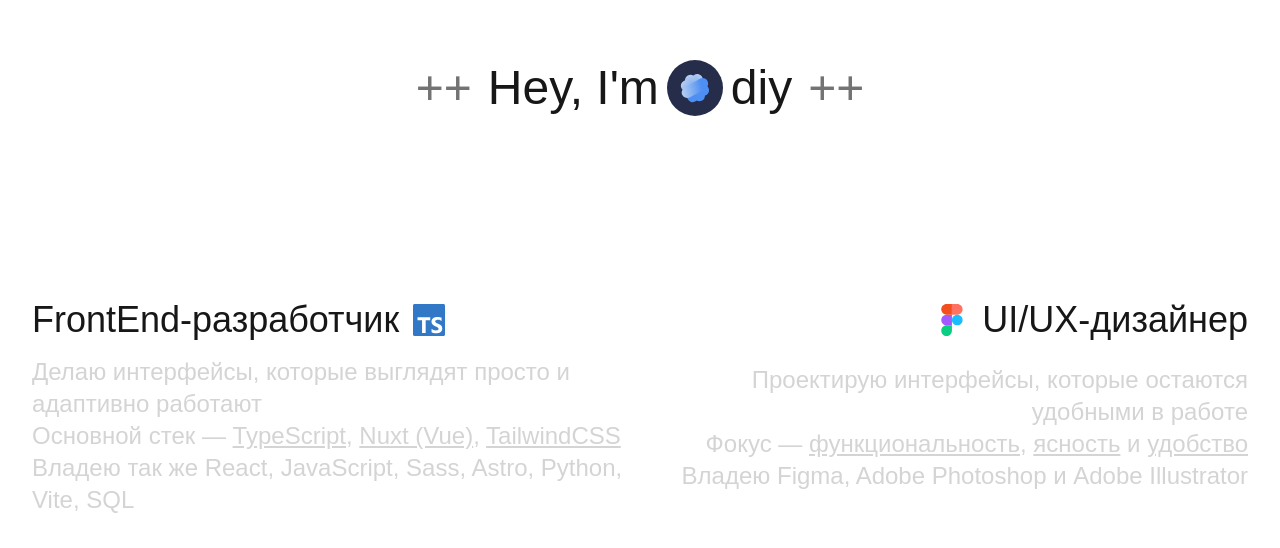
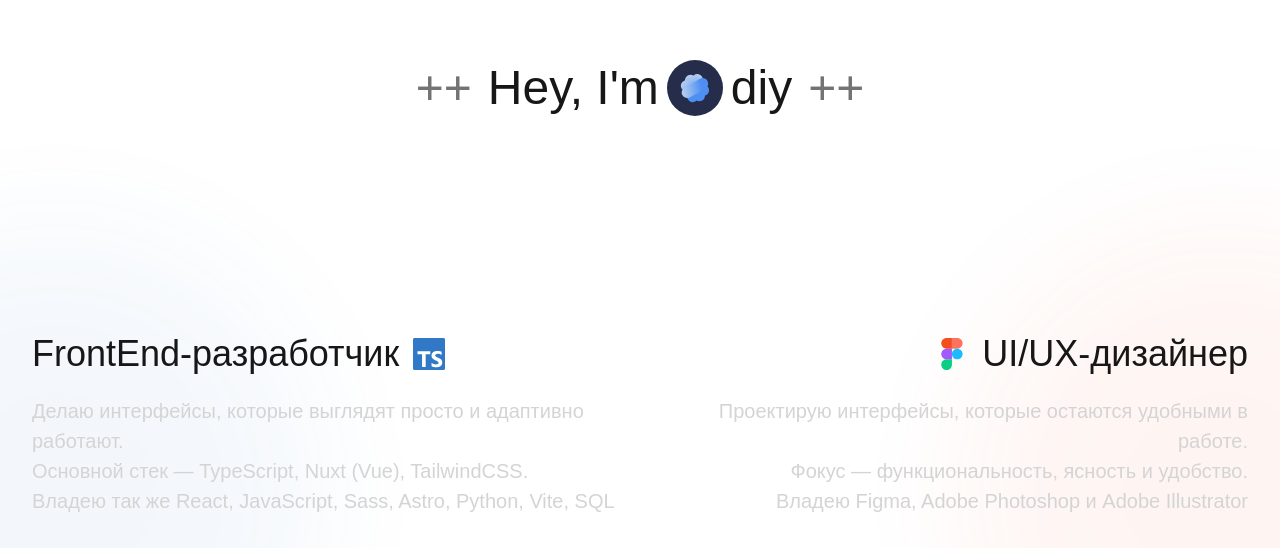
Before and after one commit to j0u1/www, a Next.js app: page / in a window 1280 px wide. Shown: the part 252-800 px from the top of the page. Built offline with nearby package versions, Linux system fonts and the light colour scheme.

Commit message:
feat(Main): refactor About and Skills components, add H1, H2, P components, and skills data

```diff
--- a/app/components/Main/About.tsx
+++ b/app/components/Main/About.tsx
@@ -1,13 +1,14 @@
+import H1 from "../UI/Heading/H1";
 import LogoAndAvatar from "./LogoAndAvatar";
 
 export default function About() {
   return (
     <section className="min-h-162.5 h-[85dvh] flex items-center justify-center">
-      <h1 className="flex items-center gap-4 text-[clamp(1.5rem,5vw,3rem)]">
+      <H1 className="flex items-center gap-4">
         <Cross />
         <span className="flex gap-2 items-center">Hey, I'm <LogoAndAvatar /> diy</span>
         <Cross />
-      </h1>
+      </H1>
     </section>
   )
 }
--- a/app/components/Main/LogoAndAvatar.tsx
+++ b/app/components/Main/LogoAndAvatar.tsx
@@ -7,7 +7,7 @@ import { useState } from "react";
 export default function LogoAndAvatar() {
   const [changeLogo, setChangeLogo] = useState(true);
   const sizeClass = "size-8 md:size-10 lg:size-14"
-  const logoClasses = `${sizeClass} hover:scale-105 active:scale-105 duration-300 transition-all origin-center`
+  const logoClasses = `${sizeClass} hover:scale-105 active:scale-105 duration-300 transition-all origin-bottom-right`
 
   return (
     <div onClick={() => setChangeLogo(!changeLogo)} className={`${sizeClass} cursor-pointer`}>
--- a/app/components/Main/Skills.tsx
+++ b/app/components/Main/Skills.tsx
@@ -1,34 +1,29 @@
-import FigmaLogo from "../icons/Logos/FigmaLogo";
-import TSLogo from "../icons/Logos/TSLogo";
+import { skillsText } from "@/app/data/skillsText";
+import H2 from "../UI/Heading/H2";
+import P from "../UI/Heading/P";
 
 export default function Skills() {
+  const iconSizes = "size-5 md:size-6 lg:size-8 duration-300 transition-all"
+
   return (
-    <section className="absolute bottom-0 left-0 right-0 p-4 lg:p-8 duration-300 transition-all w-full flex justify-between">
-
-      <div className="relative flex flex-col gap-4 group/frontend">
-        <h1 className="relative z-10 text-4xl flex items-center gap-3.5">
-          FrontEnd-разработчик <TSLogo className="size-8" />
-        </h1>
-        <p className="relative z-10 text-2xl text-neutral-300">
-          Делаю интерфейсы, которые выглядят просто и адаптивно работают <br />
-          Основной стек — <span className="underline decoration-accent">TypeScript</span>, <span className="underline decoration-accent">Nuxt (Vue)</span>, <span className="underline decoration-accent">TailwindCSS</span> <br />
-          Владею так же React, JavaScript, Sass, Astro, Python, Vite, SQL
-        </p>
-        {/* <div className="absolute size-132 rounded-full bg-[#3178C6] -bottom-60 -left-60 blur-3xl opacity-5 group-hover/frontend:opacity-10 duration-500 transition-all" /> */}
-      </div>
-
-      <div className="relative flex flex-col gap-6 text-right group/uxui">
-        <h1 className="relative z-10 text-4xl flex items-center gap-3.5 justify-end">
-          <FigmaLogo className="size-8" />
-          UI/UX-дизайнер
-        </h1>
-        <p className="relative z-10 text-2xl text-neutral-300">
-          Проектирую интерфейсы, которые остаются удобными в работе <br />
-          Фокус — <span className="underline decoration-accent">функциональность</span>, <span className="underline decoration-accent">ясность</span> и <span className="underline decoration-accent">удобство</span>  <br />
-          Владею Figma, Adobe Photoshop и Adobe Illustrator
-        </p>
-        {/* <div className="absolute size-132 rounded-full bg-[#F24E1E] -bottom-60 -right-60 blur-3xl opacity-5 group-hover/uxui:opacity-10 duration-500 transition-all" /> */}
-      </div>
+    <section className="absolute bottom-0 left-0 right-0 p-4 lg:p-8 duration-300 transition-all w-full flex flex-col lg:flex-row gap-4 lg:gap-0 justify-between">
+      {skillsText.map((skill, index) => (
+        <div key={index} className={`relative flex flex-col gap-6 ${skill.right ? 'text-right group/uxui' : 'text-left group/frontend'}`}>
+          <H2 className={`relative z-10 leading-none flex items-center gap-3.5 ${skill.right ? 'justify-end' : 'justify-start'}`}>
+            {skill.right && skill.icon && <skill.icon className={`${iconSizes}`} />}
+            {skill.title}
+            {!skill.right && skill.icon && <skill.icon className={`${iconSizes}`} />}
+          </H2>
+          <P className="relative z-10">
+            {skill.description.map((line, i) => (
+              <span key={i} className="block">
+                {line}
+              </span>
+            ))}
+          </P>
+          <div className={`absolute size-132 rounded-full opacity-5 -bottom-60 blur-3xl duration-500 transition-all ${skill.right ? 'group-hover/uxui:opacity-10 bg-[#F24e1e] -right-60' : 'group-hover/frontend:opacity-10 bg-[#3178c6] -left-60'}`} />
+        </div>
+      ))}
     </section>
   )
 }
--- /dev/null
+++ b/app/components/UI/Heading/H1.tsx
@@ -0,0 +1,3 @@
+export default function H1({ children, className }: headingProps) {
+  return <h1 className={`text-[clamp(1.75rem,5vw,3rem)] font-medium duration-300 transition-all ${className}`}>{children}</h1>;
+}
--- /dev/null
+++ b/app/components/UI/Heading/H2.tsx
@@ -0,0 +1,7 @@
+export default function H2({ children, className }: headingProps) {
+  return (
+    <h2 className={`text-[clamp(1.25rem,3vw,2.25rem)] font-medium duration-300 transition-all ${className}`}>
+      {children}
+    </h2>
+  );
+}
--- /dev/null
+++ b/app/components/UI/Heading/P.tsx
@@ -0,0 +1,7 @@
+export default function P({ children, className }: headingProps) {
+  return (
+    <p className={`text-[clamp(1.05rem,1.6vw,1.25rem)] text-neutral-300  duration-300 transition-all ${className}`}>
+      {children}
+    </p>
+  );
+}
--- /dev/null
+++ b/app/data/skillsText.ts
@@ -0,0 +1,24 @@
+import FigmaLogo from "../components/icons/Logos/FigmaLogo";
+import TSLogo from "../components/icons/Logos/TSLogo";
+
+export const skillsText = [
+  {
+    icon: TSLogo,
+    title: "FrontEnd-разработчик",
+    description: [
+      "Делаю интерфейсы, которые выглядят просто и адаптивно работают.",
+      "Основной стек — TypeScript, Nuxt (Vue), TailwindCSS.",
+      "Владею так же React, JavaScript, Sass, Astro, Python, Vite, SQL"
+    ]
+  },
+  {
+    icon: FigmaLogo,
+    title: "UI/UX-дизайнер",
+    description: [
+      "Проектирую интерфейсы, которые остаются удобными в работе.",
+      "Фокус — функциональность, ясность и удобство.",
+      "Владею Figma, Adobe Photoshop и Adobe Illustrator"
+    ],
+    right: true
+  }
+];
--- /dev/null
+++ b/app/types/heading.ts
@@ -0,0 +1,4 @@
+type headingProps = {
+  className?: string;
+  children: React.ReactNode;
+}
```
